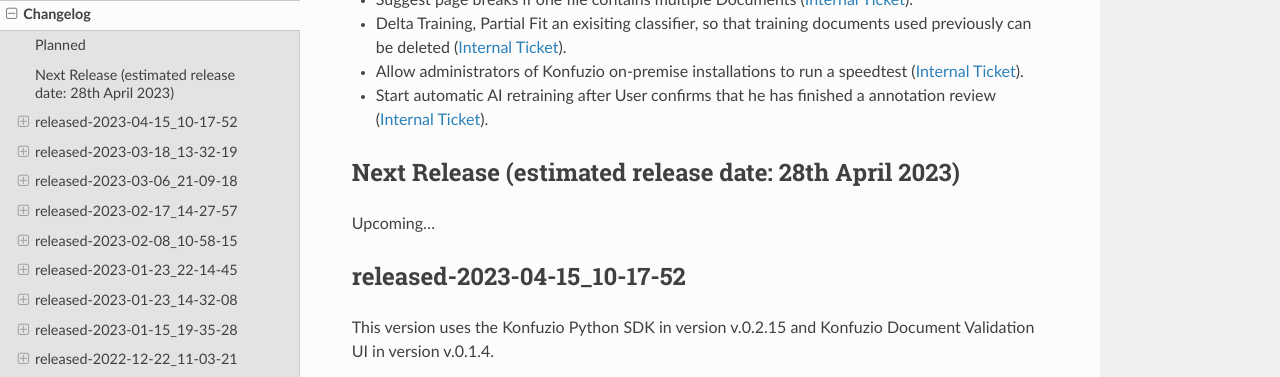
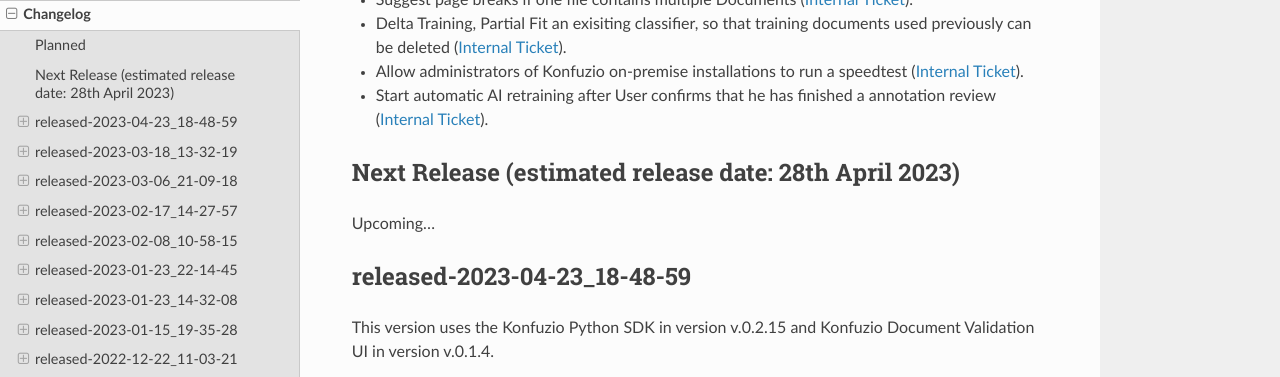
Before and after one commit to konfuzio-ai/konfuzio-sdk, a Sphinx documentation site: the page built from docs/web/changelog_app.md, in a window 1280 px wide and 900 px high, scrolled down 540 px. Shown: the top 377 px of the window. Built offline with Sphinx 7.4.7 and the Read the Docs theme 2.0.0, drawn with Linux system fonts in a browser that asks for light colours; pages that are not in the unit, such as notebooks, are missing from menus; a script that is not in the unit is left out.

Commit message:
Update changelog_app.md

```diff
--- a/docs/web/changelog_app.md
+++ b/docs/web/changelog_app.md
@@ -25,7 +25,7 @@
 
 Upcoming...
 
-## released-2023-04-15_10-17-52
+## released-2023-04-23_18-48-59
 
 This version uses the Konfuzio Python SDK in version v.0.2.15 and Konfuzio Document Validation UI in version v.0.1.4.
 
```
